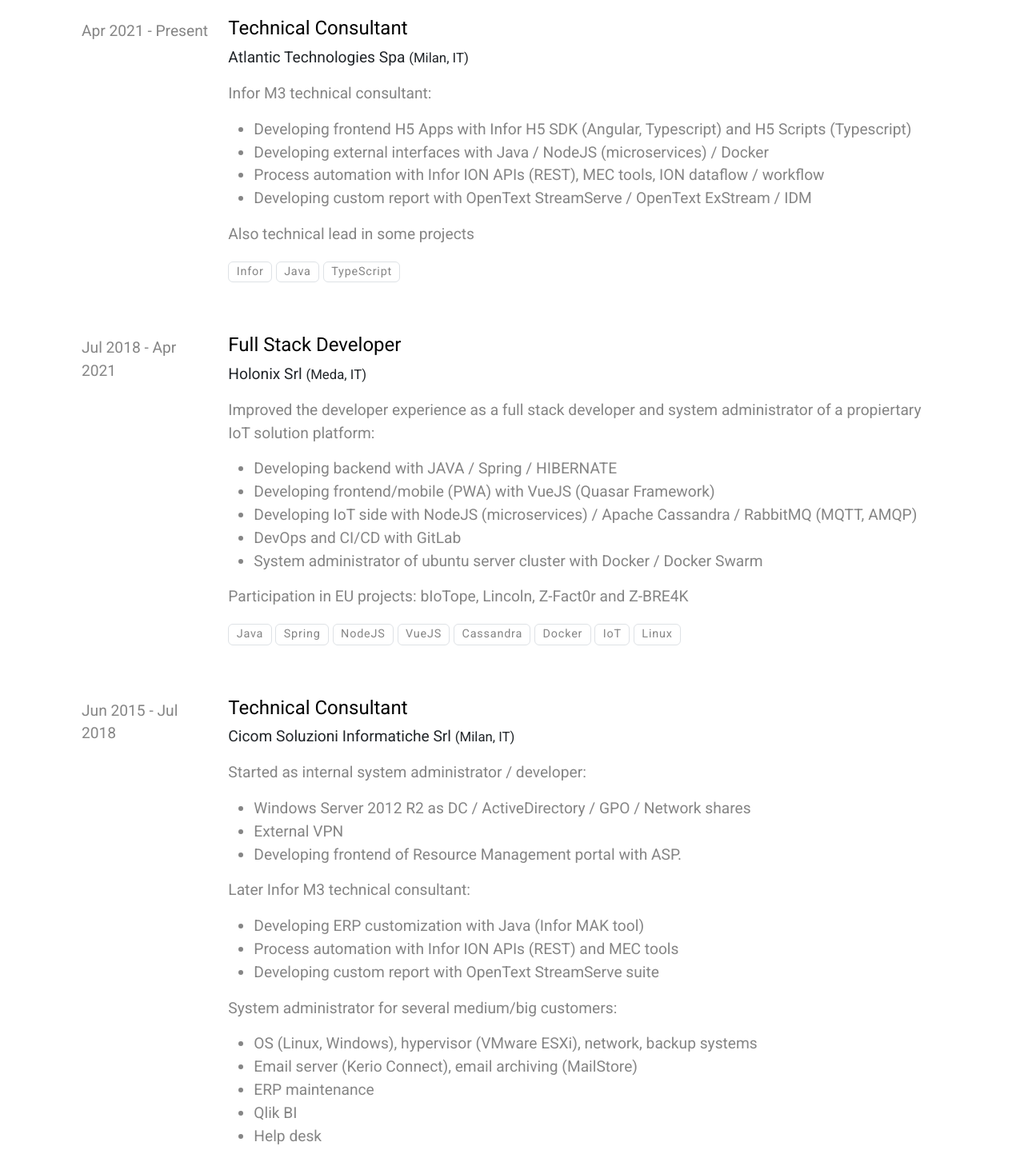
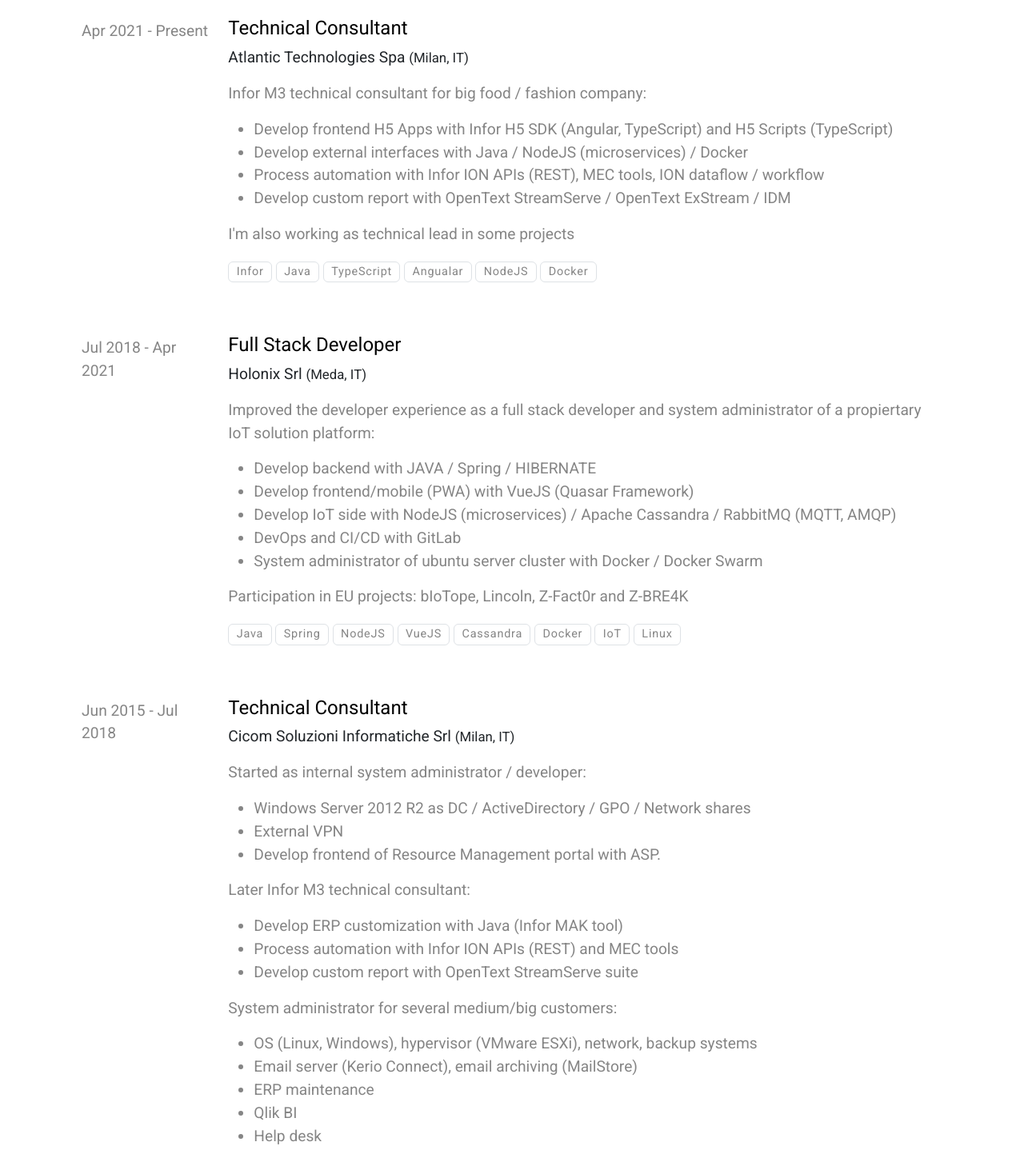
Before and after one commit to cazza88/curriculum-vitae, a plain HTML site: page index.html in a window 1280 px wide. Shown: the part 399-1837 px from the top of the page at 80% size. Drawn offline with nearby package versions, Linux system fonts and the light colour scheme.

Commit message:
Deploying to gh-pages from @ cazza88/curriculum-vitae@72f9ff785ce6777b88a6fc6e3d68bb574a744501 🚀

```diff
--- a/index.html
+++ b/index.html
@@ -77,16 +77,19 @@
                 <h3 class="fs-4 fw-normal">Technical Consultant</h3>
                 <p class="text-dark">Atlantic Technologies Spa <small>(Milan, IT)</small></p>
 
-                <div><p>Infor M3 technical consultant:</p>
+                <div><p>Infor M3 technical consultant for big food / fashion company:</p>
 
-<ul><li>Developing frontend H5 Apps with Infor H5 SDK (Angular, Typescript) and H5 Scripts (Typescript)</li><li>Developing external interfaces with Java / NodeJS (microservices) / Docker</li><li>Process automation with Infor ION APIs (REST), MEC tools, ION dataflow / workflow</li><li>Developing custom report with OpenText StreamServe / OpenText ExStream / IDM</li></ul>
+<ul><li>Develop frontend H5 Apps with Infor H5 SDK (Angular, TypeScript) and H5 Scripts (TypeScript)</li><li>Develop external interfaces with Java / NodeJS (microservices) / Docker</li><li>Process automation with Infor ION APIs (REST), MEC tools, ION dataflow / workflow</li><li>Develop custom report with OpenText StreamServe / OpenText ExStream / IDM</li></ul>
 
-<p>Also technical lead in some projects</p></div>
+<p>I&#39;m also working as technical lead in some projects</p></div>
 
                 <p>
                     <span class="badge text-body border border-1">Infor</span>
                     <span class="badge text-body border border-1">Java</span>
                     <span class="badge text-body border border-1">TypeScript</span>
+                    <span class="badge text-body border border-1">Angualar</span>
+                    <span class="badge text-body border border-1">NodeJS</span>
+                    <span class="badge text-body border border-1">Docker</span>
                 </p>
             </div>
         </div>
@@ -100,7 +103,7 @@
 
                 <div><p>Improved the developer experience as a full stack developer and system administrator of a propiertary IoT solution platform:</p>
 
-<ul><li>Developing backend with JAVA / Spring / HIBERNATE</li><li>Developing frontend/mobile (PWA) with VueJS (Quasar Framework)</li><li>Developing IoT side with NodeJS (microservices) / Apache Cassandra / RabbitMQ (MQTT, AMQP)</li><li>DevOps and CI/CD with GitLab</li><li>System administrator of ubuntu server cluster with Docker / Docker Swarm</li></ul>
+<ul><li>Develop backend with JAVA / Spring / HIBERNATE</li><li>Develop frontend/mobile (PWA) with VueJS (Quasar Framework)</li><li>Develop IoT side with NodeJS (microservices) / Apache Cassandra / RabbitMQ (MQTT, AMQP)</li><li>DevOps and CI/CD with GitLab</li><li>System administrator of ubuntu server cluster with Docker / Docker Swarm</li></ul>
 
 <p>Participation in EU projects: bIoTope, Lincoln, Z-Fact0r and Z-BRE4K</p></div>
 
@@ -126,11 +129,11 @@
 
                 <div><p>Started as internal system administrator / developer:</p>
 
-<ul><li>Windows Server 2012 R2 as DC / ActiveDirectory / GPO / Network shares</li><li>External VPN</li><li>Developing frontend of Resource Management portal with ASP.</li></ul>
+<ul><li>Windows Server 2012 R2 as DC / ActiveDirectory / GPO / Network shares</li><li>External VPN</li><li>Develop frontend of Resource Management portal with ASP.</li></ul>
 
 <p>Later Infor M3 technical consultant:</p>
 
-<ul><li>Developing ERP customization with Java (Infor MAK tool)</li><li>Process automation with Infor ION APIs (REST) and MEC tools</li><li>Developing custom report with OpenText StreamServe suite</li></ul>
+<ul><li>Develop ERP customization with Java (Infor MAK tool)</li><li>Process automation with Infor ION APIs (REST) and MEC tools</li><li>Develop custom report with OpenText StreamServe suite</li></ul>
 
 <p>System administrator for several medium/big customers:</p>
 
@@ -157,7 +160,7 @@
 
                 <div><p>Software developer for a biomedical costumer (Sorin Group):</p>
 
-<ul><li>Developing software for processing ATS (Autotransfusion System) machine&#39;s data with C# (.NET Framework 3.5, WPF, Visual Studio 2010)</li><li>Developing software for exchanging data between the software and the healthcare standard HL7 with C# (.NET Framework 3.5, WPF, Visual Studio 2013)</li></ul></div>
+<ul><li>Develop software for processing ATS (Autotransfusion System) machine&#39;s data with C# (.NET Framework 3.5, WPF, Visual Studio 2010)</li><li>Develop software for exchanging data between the software and the healthcare standard HL7 with C# (.NET Framework 3.5, WPF, Visual Studio 2013)</li></ul></div>
 
                 <p>
                     <span class="badge text-body border border-1">C#</span>
```
Also changed, not shown: 1 other file.
